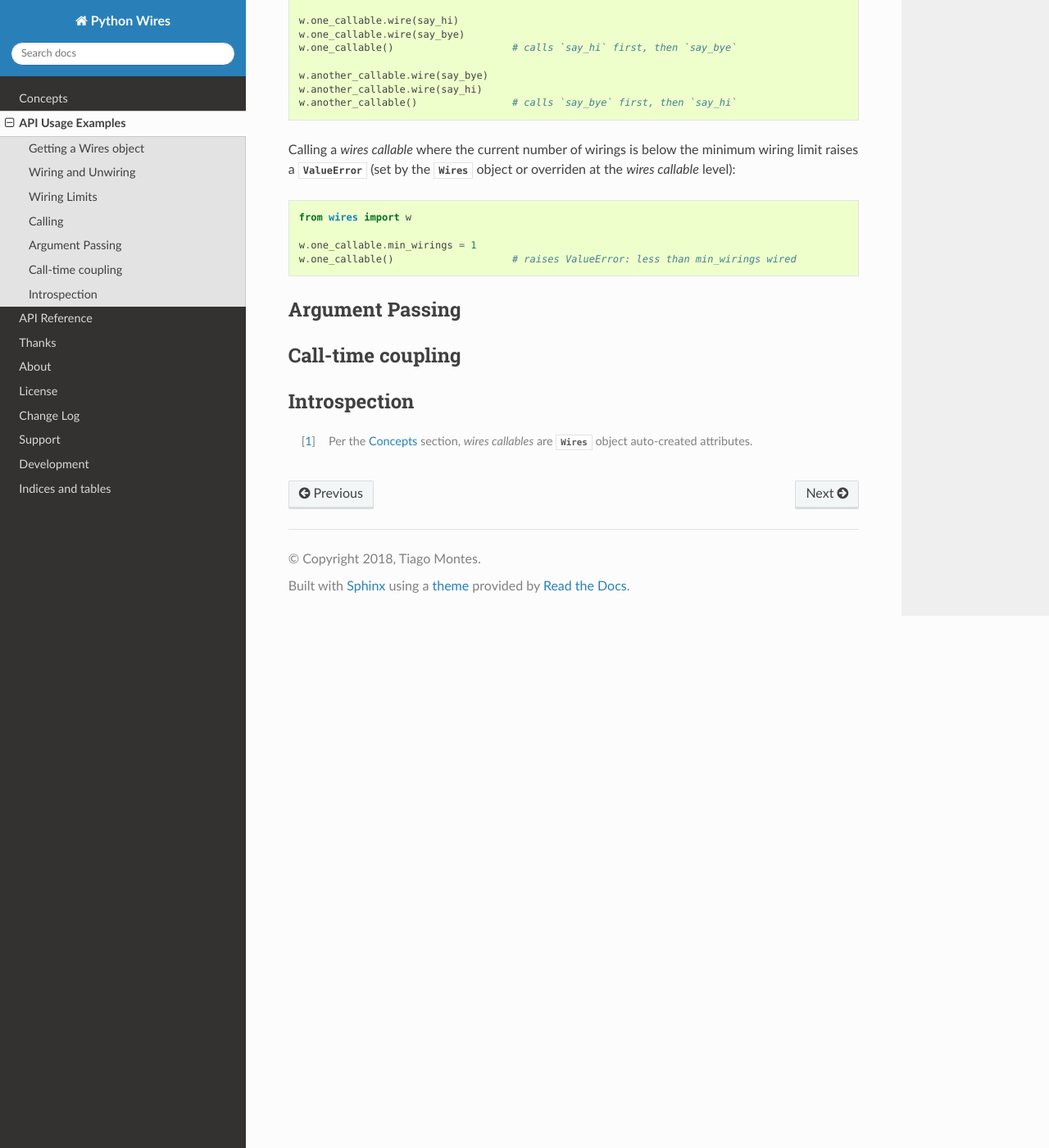
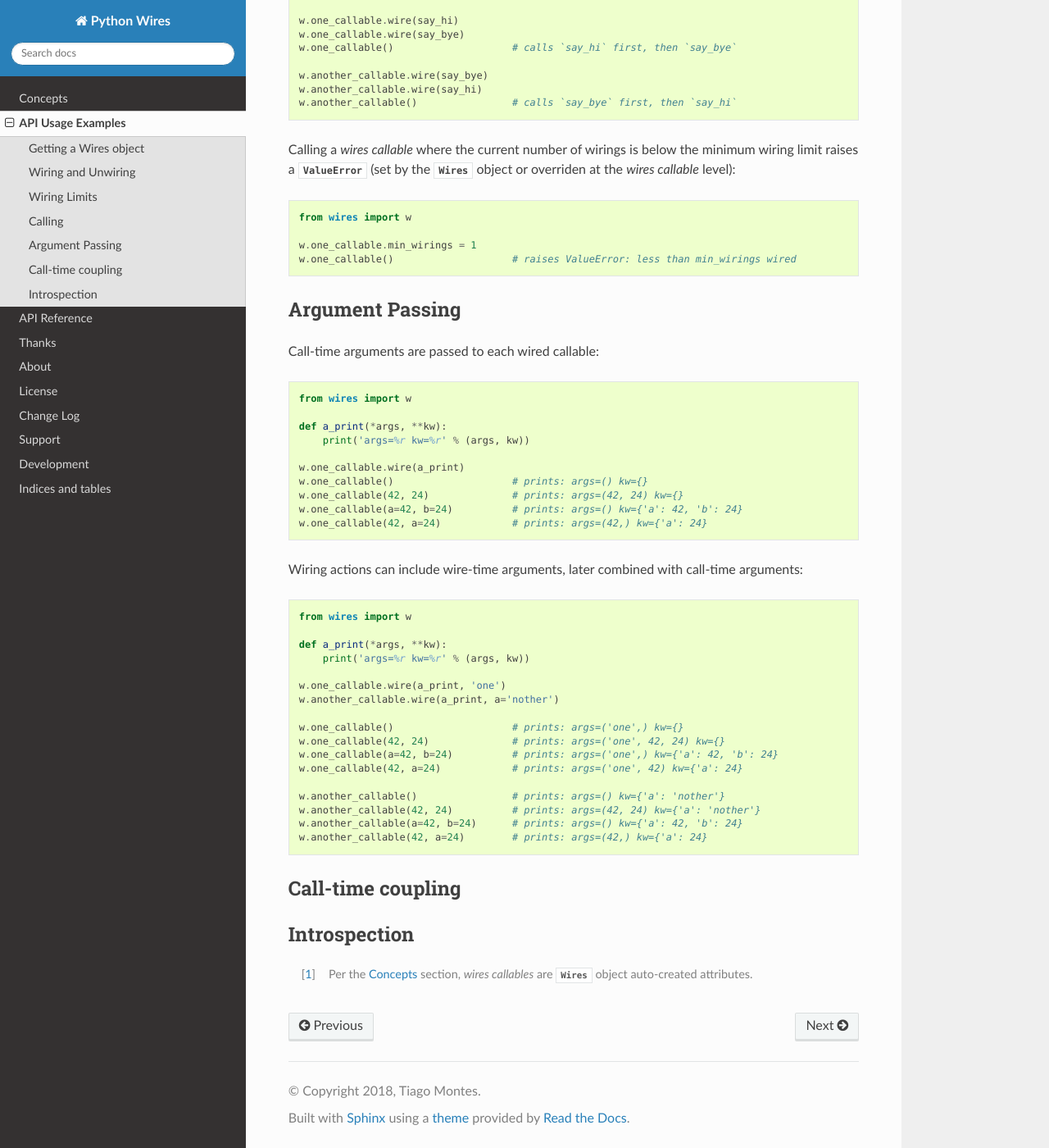
Before and after one commit to tmontes/python-wires, a Sphinx documentation site: the page built from docs/source/examples.rst, in a window 1280 px wide and 1400 px high, scrolled down 4105 px. Shown: the whole window at 82% size. Built offline with Sphinx 7.4.7 and the Read the Docs theme 2.0.0, drawn with Linux system fonts in a browser that asks for light colours.

Commit message:
API Usage examples documentation: initial argument passing examples.

```diff
--- a/docs/source/examples.rst
+++ b/docs/source/examples.rst
@@ -267,9 +267,47 @@ Calling a *wires callable* where the current number of wirings is below the mini
 
 
 
-
 Argument Passing
 ----------------
+
+Call-time arguments are passed to each wired callable:
+
+.. code-block:: python
+
+    from wires import w
+
+    def a_print(*args, **kw):
+        print('args=%r kw=%r' % (args, kw))
+
+    w.one_callable.wire(a_print)
+    w.one_callable()                    # prints: args=() kw={}
+    w.one_callable(42, 24)              # prints: args=(42, 24) kw={}
+    w.one_callable(a=42, b=24)          # prints: args=() kw={'a': 42, 'b': 24}
+    w.one_callable(42, a=24)            # prints: args=(42,) kw={'a': 24}
+
+
+Wiring actions can include wire-time arguments, later combined with call-time arguments:
+
+.. code-block:: python
+
+    from wires import w
+
+    def a_print(*args, **kw):
+        print('args=%r kw=%r' % (args, kw))
+
+    w.one_callable.wire(a_print, 'one')
+    w.another_callable.wire(a_print, a='nother')
+
+    w.one_callable()                    # prints: args=('one',) kw={}
+    w.one_callable(42, 24)              # prints: args=('one', 42, 24) kw={}
+    w.one_callable(a=42, b=24)          # prints: args=('one',) kw={'a': 42, 'b': 24}
+    w.one_callable(42, a=24)            # prints: args=('one', 42) kw={'a': 24}
+
+    w.another_callable()                # prints: args=() kw={'a': 'nother'}
+    w.another_callable(42, 24)          # prints: args=(42, 24) kw={'a': 'nother'}
+    w.another_callable(a=42, b=24)      # prints: args=() kw={'a': 42, 'b': 24}
+    w.another_callable(42, a=24)        # prints: args=(42,) kw={'a': 24}
+
 
 
 
```
